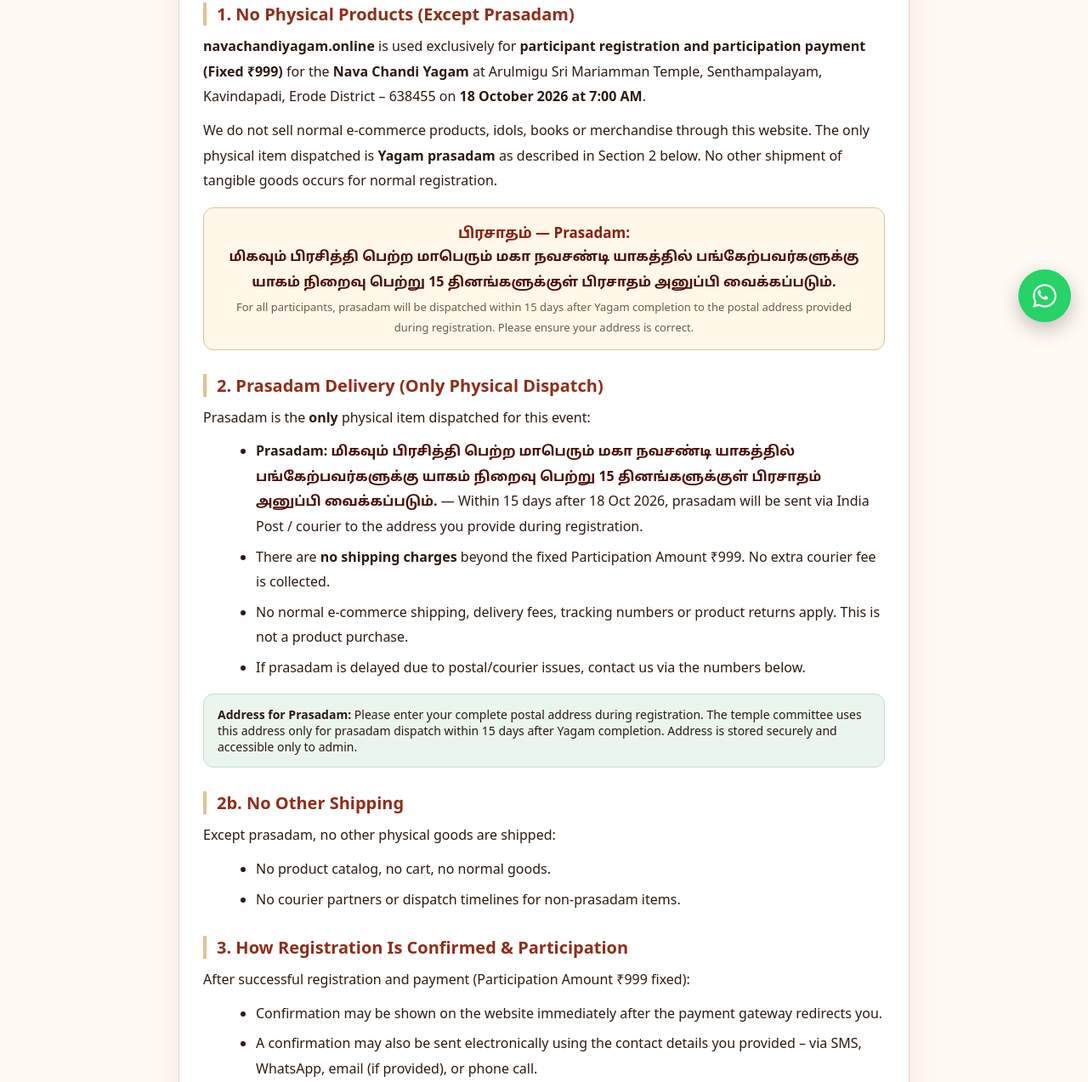
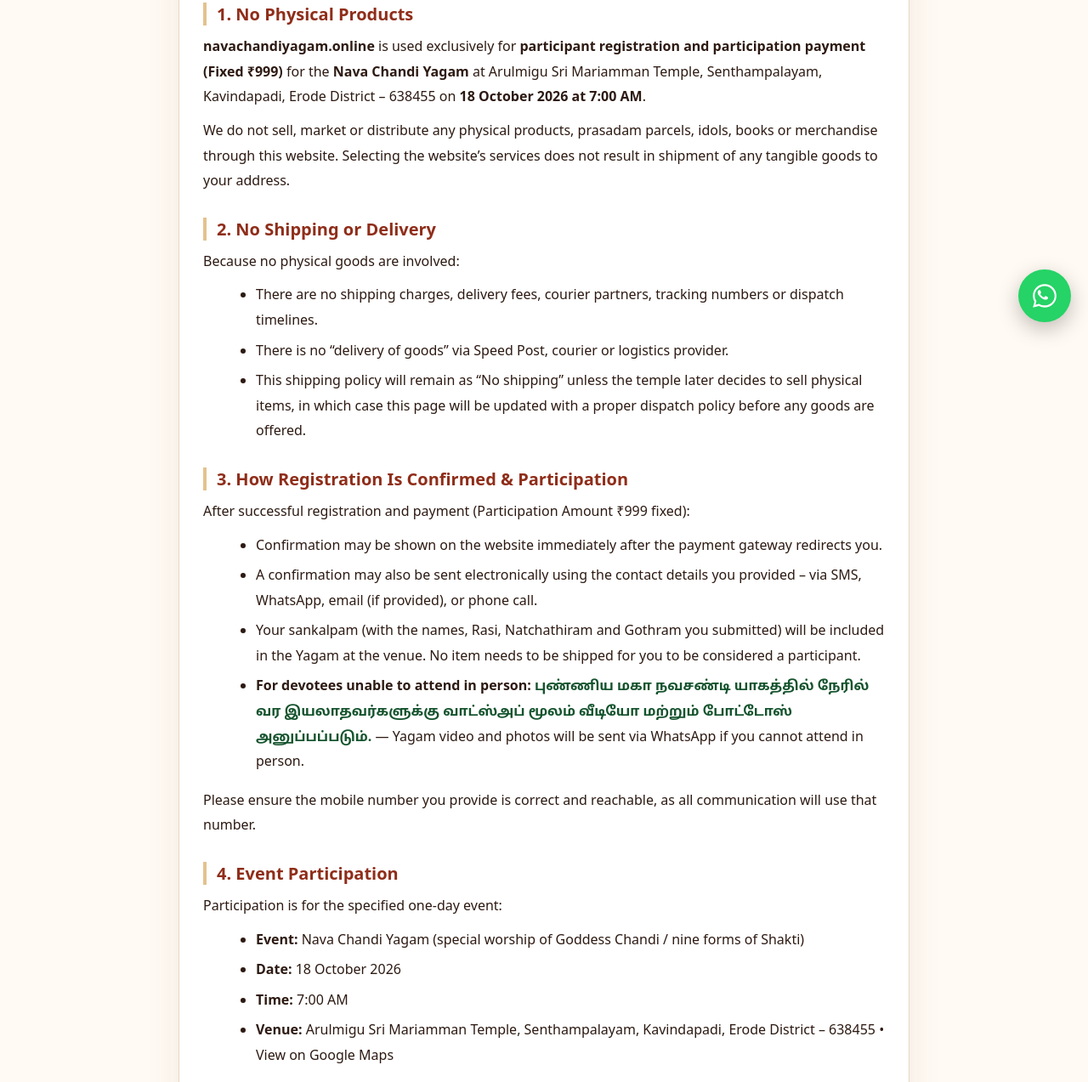
Before and after one commit to srinavachandiyagam-bot/temple, a website: page public/shipping-policy.html in a window 1280 px wide. Shown: the part 401-1674 px from the top of the page at 85% size. Drawn offline with Linux system fonts and the light colour scheme.

Commit message:
Update Nava Chandi Yagam website

```diff
--- a/public/shipping-policy.html
+++ b/public/shipping-policy.html
@@ -47,26 +47,17 @@
 This policy exists to satisfy the mandatory &ldquo;Shipping Policy URL&rdquo; required by payment gateways such as PhonePe and Cashfree.
 </div>
 
-<h2>1. No Physical Products (Except Prasadam)</h2>
+<h2>1. No Physical Products</h2>
 <p><strong>navachandiyagam.online</strong> is used exclusively for <strong>participant registration and participation payment (Fixed ₹999)</strong> for the <strong>Nava Chandi Yagam</strong> at Arulmigu Sri Mariamman Temple, Senthampalayam, Kavindapadi, Erode District &ndash; 638455 on <strong>18 October 2026 at 7:00 AM</strong>.</p>
-<p>We do not sell normal e-commerce products, idols, books or merchandise through this website. The only physical item dispatched is <strong>Yagam prasadam</strong> as described in Section 2 below. No other shipment of tangible goods occurs for normal registration.</p>
-<div class="policy-highlight" style="background:#FFF7E8;border:1px solid #E3C28E"><strong style="color:#8B1E0F">பிரசாதம் — Prasadam:</strong><br><span style="font-size:16px;line-height:1.9;color:#4A0E06;font-weight:600">மிகவும் பிரசித்தி பெற்ற மாபெரும் மகா நவசண்டி யாகத்தில் பங்கேற்பவர்களுக்கு யாகம் நிறைவு பெற்று 15 தினங்களுக்குள் பிரசாதம் அனுப்பி வைக்கப்படும்.</span><br><span style="font-size:13px;color:#6B5B52">For all participants, prasadam will be dispatched within 15 days after Yagam completion to the postal address provided during registration. Please ensure your address is correct.</span></div>
+<p>We do not sell, market or distribute any physical products, prasadam parcels, idols, books or merchandise through this website. Selecting the website&rsquo;s services does not result in shipment of any tangible goods to your address.</p>
 
-<h2>2. Prasadam Delivery (Only Physical Dispatch)</h2>
-<p>Prasadam is the <strong>only</strong> physical item dispatched for this event:</p>
+
+<h2>2. No Shipping or Delivery</h2>
+<p>Because no physical goods are involved:</p>
 <ul>
-<li><strong>Prasadam:</strong> <span style="font-weight:600;color:#4A0E06">மிகவும் பிரசித்தி பெற்ற மாபெரும் மகா நவசண்டி யாகத்தில் பங்கேற்பவர்களுக்கு யாகம் நிறைவு பெற்று 15 தினங்களுக்குள் பிரசாதம் அனுப்பி வைக்கப்படும்.</span> &mdash; Within 15 days after 18 Oct 2026, prasadam will be sent via India Post / courier to the address you provide during registration.</li>
-<li>There are <strong>no shipping charges</strong> beyond the fixed Participation Amount ₹999. No extra courier fee is collected.</li>
-<li>No normal e-commerce shipping, delivery fees, tracking numbers or product returns apply. This is not a product purchase.</li>
-<li>If prasadam is delayed due to postal/courier issues, contact us via the numbers below.</li>
-</ul>
-<div class="policy-note" style="background:#EAF5EE;border:1px solid #BFE3CC"><strong>Address for Prasadam:</strong> Please enter your complete postal address during registration. The temple committee uses this address only for prasadam dispatch within 15 days after Yagam completion. Address is stored securely and accessible only to admin.</div>
-
-<h2>2b. No Other Shipping</h2>
-<p>Except prasadam, no other physical goods are shipped:</p>
-<ul>
-<li>No product catalog, no cart, no normal goods.</li>
-<li>No courier partners or dispatch timelines for non-prasadam items.</li>
+<li>There are no shipping charges, delivery fees, courier partners, tracking numbers or dispatch timelines.</li>
+<li>There is no &ldquo;delivery of goods&rdquo; via Speed Post, courier or logistics provider.</li>
+<li>This shipping policy will remain as &ldquo;No shipping&rdquo; unless the temple later decides to sell physical items, in which case this page will be updated with a proper dispatch policy before any goods are offered.</li>
 </ul>
 
 <h2>3. How Registration Is Confirmed & Participation</h2>
```
Also changed, not shown: public/index.html (+2 -2 lines), public/privacy-policy.html (+2 -2 lines), public/terms-and-conditions.html (+2 -2 lines).
